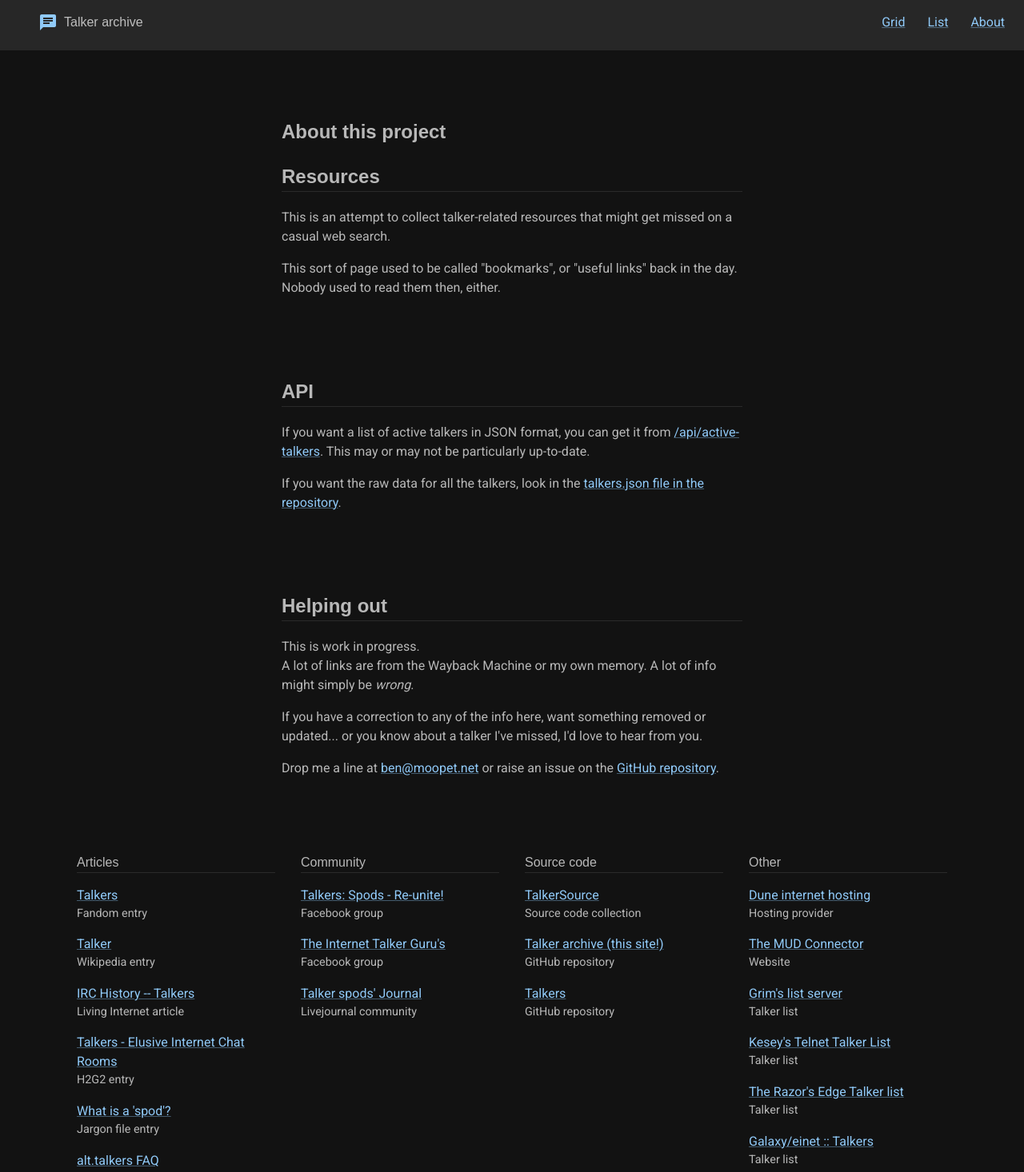
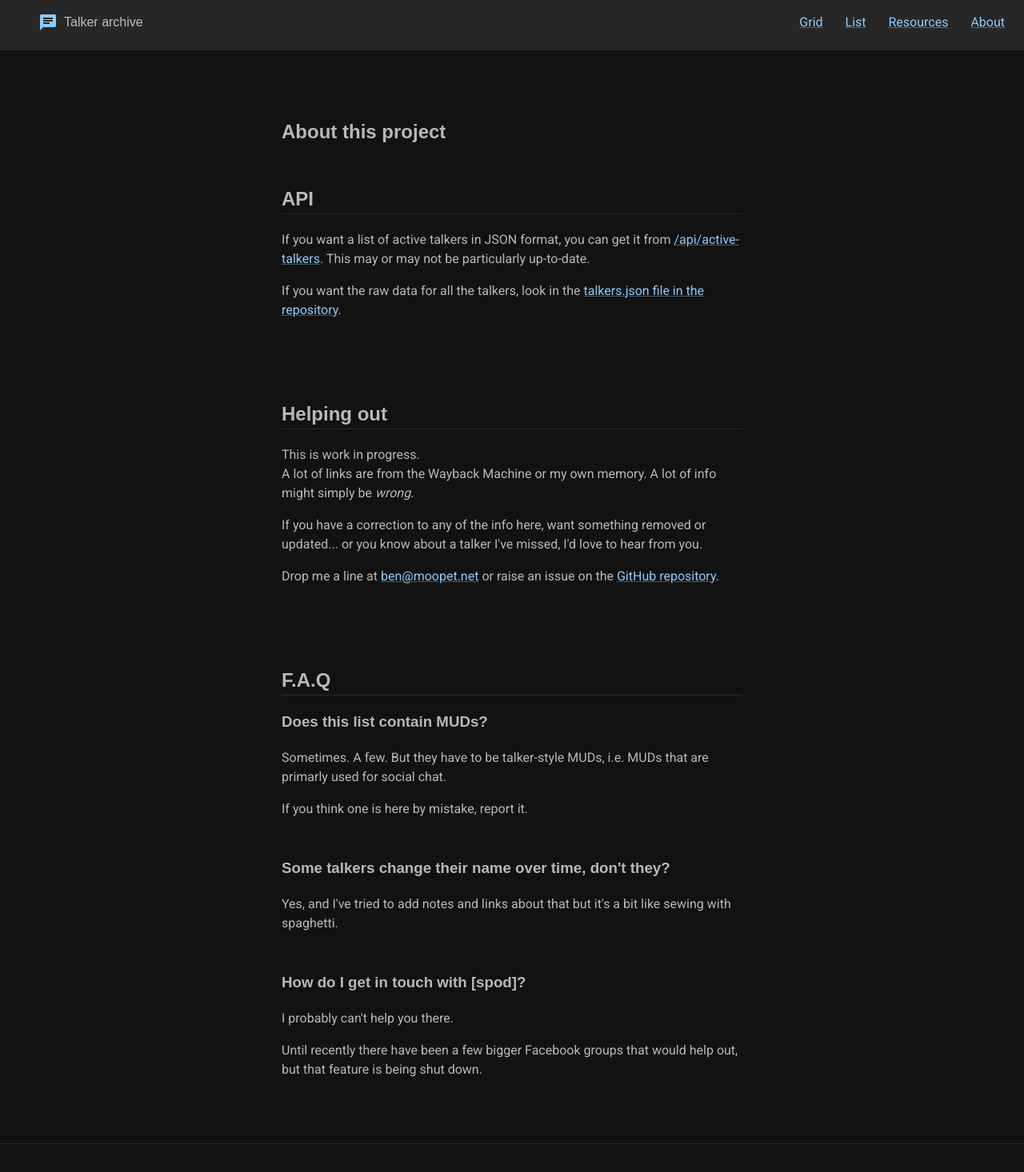
Before and after one commit to moopet/talker-archive-svelte, a SvelteKit app: page /about in a window 1280 px wide. Shown: the top 1466 px of the page at 80% size. Built offline with nearby package versions, Linux system fonts and the light colour scheme.

Commit message:
rewrite about pages

```diff
--- a/src/lib/components/Header.svelte
+++ b/src/lib/components/Header.svelte
@@ -7,6 +7,7 @@
   <nav>
     <a href="/">Grid</a>
     <a href="/list">List</a>
+    <a href="/resources">Resources</a>
     <a href="/about">About</a>
   </nav>
 </header>
--- a/src/routes/about/+page.svelte
+++ b/src/routes/about/+page.svelte
@@ -1,39 +1,5 @@
-<script lang="ts">
-  import { resources } from '$lib/data/talkers.json';
-
-  import ResourceList from '$lib/components/ResourceList.svelte';
-
-  const articleResourceTypes: Array<string> = [
-    'Article'
-  ];
-
-  const communityResourceTypes: Array<string>  = [
-    'Facebook group',
-    'Livejournal community'
-  ];
-
-  const sourceCodeResourceTypes: Array<string>  = [
-    'Repository'
-  ];
-
-  const otherResourceTypes: Array<string>  = [
-    'Hosting',
-    'Website'
-  ];
-</script>
-
 <section>
   <h1>About this project</h1>
-  <h2>Resources</h2>
-  <p>
-    This is an attempt to collect talker-related resources that might get missed on a casual web search.
-  </p>
-  <p>
-    This sort of page used to be called "bookmarks", or "useful links" back in the day. Nobody used to read them then, either.
-  </p>
-</section>
-
-<section>
   <h2>API</h2>
   <p>
     If you want a list of active talkers in JSON format, you can get it from <a href="https://talkers.moopet.net/api/active-talkers">/api/active-talkers</a>.
@@ -61,14 +27,30 @@
   </p>
 </section>
 
-<section class="resources">
-  <ResourceList title="Articles" resources={resources.filter(resource => articleResourceTypes.includes(resource.type))} />
-  <ResourceList title="Community" resources={resources.filter(resource => communityResourceTypes.includes(resource.type))} />
-  <ResourceList title="Source code" resources={resources.filter(resource => sourceCodeResourceTypes.includes(resource.type))} />
-  <ResourceList title="Other" resources={resources.filter(resource => otherResourceTypes.includes(resource.type))} />
+<section>
+  <h2>F.A.Q</h2>
+
+  <h3>Does this list contain MUDs?</h3>
+  <p>Sometimes. A few. But they have to be talker-style MUDs, i.e. MUDs that are primarly used for social chat.</p>
+  <p>If you think one is here by mistake, report it.</p>
+
+  <h3>Some talkers change their name over time, don't they?</h3>
+  <p>Yes, and I've tried to add notes and links about that but it's a bit like sewing with spaghetti.</p>
+
+  <h3>How do I get in touch with [spod]?</h3>
+  <p>I probably can't help you there.</p>
+  <p>Until recently there have been a few bigger Facebook groups that would help out, but that feature is being shut down.</p>
 </section>
 
 <style>
+h1 {
+  margin-block-end: 3rem;
+}
+
+p + h3 {
+  margin-block-start: 3rem;
+}
+
 section {
   text-align: left;
 }
@@ -85,23 +67,4 @@ h2 {
   border-style: solid;
   border-color: var(--border-color);
 }
-
-.resources {
-  max-width: calc(100% - 2rem);
-  display: flex;
-  gap: 1rem;
-  flex-direction: column;
-}
-
-@media (min-width: 560px) {
-  .resources {
-    flex-direction: row;
-  }
-}
-
-@media (min-width: 768px) {
-  .resources {
-    gap: 2rem;
-  }
-}
 </style>
--- /dev/null
+++ b/src/routes/resources/+page.svelte
@@ -0,0 +1,66 @@
+<script lang="ts">
+  import { resources } from '$lib/data/talkers.json';
+
+  import ResourceList from '$lib/components/ResourceList.svelte';
+
+  const articleResourceTypes: Array<string> = [
+    'Article'
+  ];
+
+  const communityResourceTypes: Array<string>  = [
+    'Facebook group',
+    'Livejournal community'
+  ];
+
+  const sourceCodeResourceTypes: Array<string>  = [
+    'Repository'
+  ];
+
+  const otherResourceTypes: Array<string>  = [
+    'Hosting',
+    'Website'
+  ];
+</script>
+
+<section>
+  <h1>Resources</h1>
+  <p>
+    This is an attempt to collect talker-related resources that might get missed on a casual web search.
+  </p>
+
+  <p>
+    This sort of page used to be called "bookmarks", or "useful links" back in the day. Nobody used to read them then, either.
+  </p>
+</section>
+
+<section class="resources">
+  <ResourceList title="Articles" resources={resources.filter(resource => articleResourceTypes.includes(resource.type))} />
+  <ResourceList title="Communities" resources={resources.filter(resource => communityResourceTypes.includes(resource.type))} />
+  <ResourceList title="Source code" resources={resources.filter(resource => sourceCodeResourceTypes.includes(resource.type))} />
+  <ResourceList title="Other" resources={resources.filter(resource => otherResourceTypes.includes(resource.type))} />
+</section>
+
+<style>
+section {
+  text-align: left;
+}
+
+.resources {
+  max-width: calc(100% - 2rem);
+  display: flex;
+  gap: 1rem;
+  flex-direction: column;
+}
+
+@media (min-width: 560px) {
+  .resources {
+    flex-direction: row;
+  }
+}
+
+@media (min-width: 768px) {
+  .resources {
+    gap: 2rem;
+  }
+}
+</style>
```
